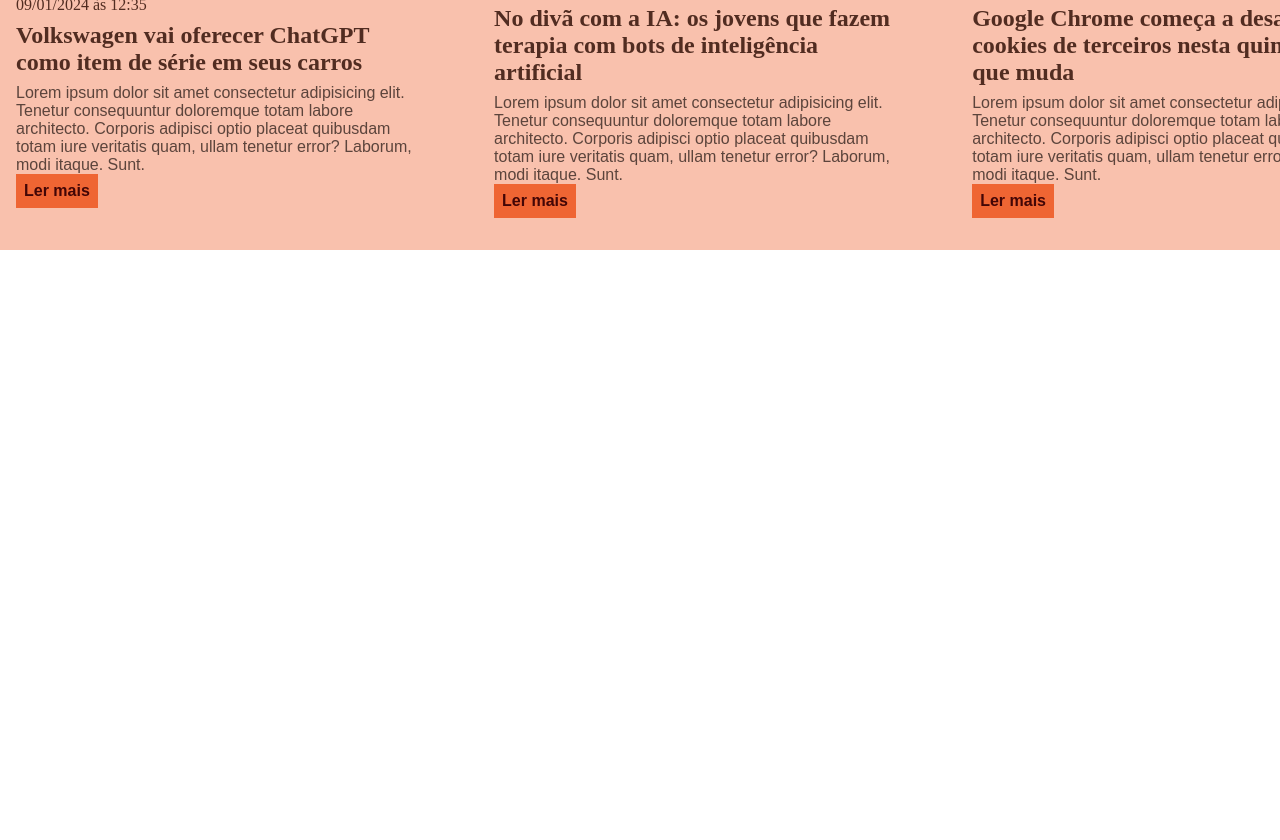
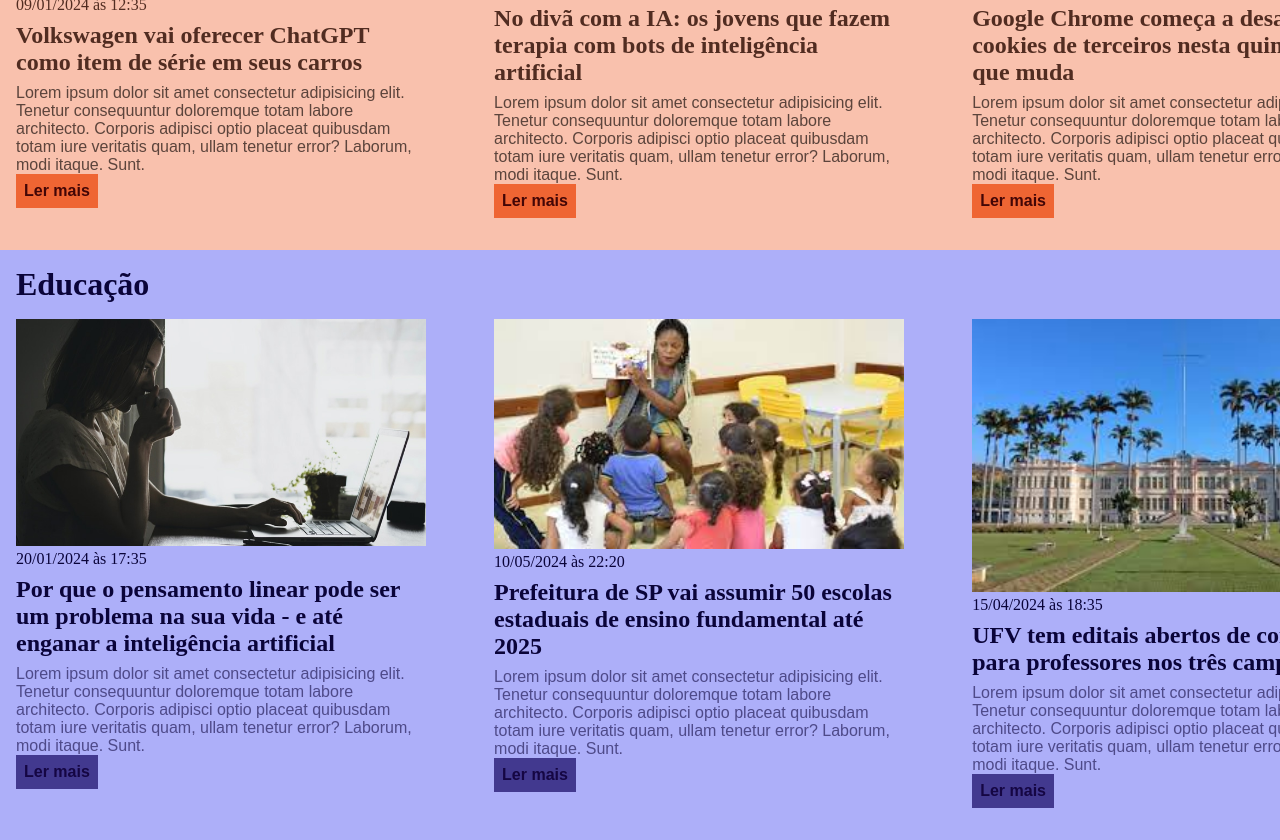
Before and after one commit to MylenaAssis/P01_PaginaNoticias, a plain HTML site: page index.html in a window 1280 px wide. Shown: the part 2012-2852 px from the top of the page. Before the commit the page ends 2262 px from the top, so only its background shows below. Drawn offline with Linux system fonts and the light colour scheme.

Commit message:
004: Added - Exercicio secao educacao

```diff
--- a/index.html
+++ b/index.html
@@ -160,5 +160,45 @@
             </div>
         </div>
     </section>
+    <section id="educacao">
+        <div class="container">
+            <h2>Educação</h2>
+            <div class="articles">
+                <article>
+                    <img src="./imagens/educacao1.jpg" alt="Mulher estudando e bebendo café" />
+                    <header>
+                        <time class="creation-date">20/01/2024 às 17:35</time>
+                    </header>
+                    <h3>Por que o pensamento linear pode ser um problema na sua vida - e até enganar a inteligência artificial</h3>
+                    <p>
+                        Lorem ipsum dolor sit amet consectetur adipisicing elit. Tenetur consequuntur doloremque totam labore architecto. Corporis adipisci optio placeat quibusdam totam iure veritatis quam, ullam tenetur error? Laborum, modi itaque. Sunt.
+                    </p>
+                    <a href="#" title="Leia a notícia completa">Ler mais</a>
+                </article>
+                <article>
+                    <img src="./imagens/educacao2.jpg" alt="Professora e alunos" />
+                    <header>
+                        <time class="creation-date">10/05/2024 às 22:20</time>
+                    </header>
+                    <h3>Prefeitura de SP vai assumir 50 escolas estaduais de ensino fundamental até 2025</h3>
+                    <p>
+                        Lorem ipsum dolor sit amet consectetur adipisicing elit. Tenetur consequuntur doloremque totam labore architecto. Corporis adipisci optio placeat quibusdam totam iure veritatis quam, ullam tenetur error? Laborum, modi itaque. Sunt.
+                    </p>
+                    <a href="#" title="Leia a notícia completa">Ler mais</a>
+                </article>
+                <article>
+                    <img src="./imagens/educacao3.jpg" alt="Fachada da UFV" />
+                    <header>
+                        <time class="creation-date">15/04/2024 às 18:35</time>
+                    </header>
+                    <h3>UFV tem editais abertos de concursos para professores nos três campi</h3>
+                    <p>
+                        Lorem ipsum dolor sit amet consectetur adipisicing elit. Tenetur consequuntur doloremque totam labore architecto. Corporis adipisci optio placeat quibusdam totam iure veritatis quam, ullam tenetur error? Laborum, modi itaque. Sunt.
+                    </p>
+                    <a href="#" title="Leia a notícia completa">Ler mais</a>
+                </article>
+            </div>
+        </div>
+    </section>
 </body>
 </html>
--- a/main.css
+++ b/main.css
@@ -115,8 +115,26 @@
     color: rgba(89, 66, 58, 0.986);
 }
 
-
 #tech .articles article a {
     background-color: rgba(236, 63, 0, 0.7);
     color: rgb(67, 6, 6);
 }
+
+#educacao {
+    background-color: rgba(0, 8, 236, 0.32);
+}
+
+#educacao h3,
+#educacao h2,
+#educacao .articles article header .creation-date {
+    color: rgba(7, 1, 54, 0.986);
+}
+
+#educacao p {
+    color: rgba(31, 24, 82, 0.671);
+}
+
+#educacao .articles article a {
+    background-color: rgba(22, 8, 99, 0.7);
+    color: rgb(21, 6, 67);
+}
```
Also changed, not shown: imagens/educacao1.jpg (added), imagens/educacao2.jpg (added), imagens/educacao3.jpg (added), 1 other file.
